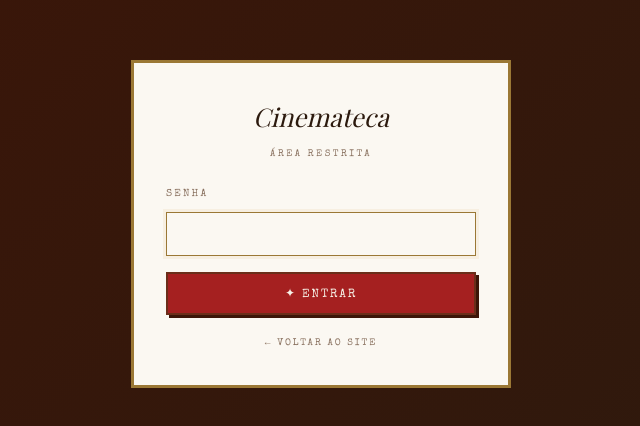
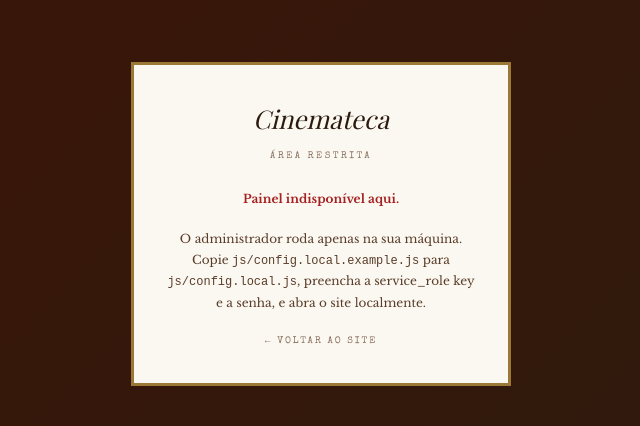
Before and after one commit to Gustavoavitor/filmes, a plain HTML site: page admin.html in a window 1280 px wide. Shown: the part 176-602 px from the top of the page, without its empty margins (319-959 px from the left). Drawn offline with nearby package versions, Linux system fonts and the light colour scheme; a web font is replaced by a local one.

Commit message:
Separa credenciais públicas das secretas para permitir deploy
O js/config.js é servido como arquivo estático. Com a service_role key
dentro dele, publicar o site entregaria a qualquer visitante uma chave que
ignora todo o RLS — leitura, alteração e exclusão de qualquer tabela — além
da senha do painel, no mesmo arquivo.

Agora a configuração é dividida:

- js/config.js  (versionado)  url + anon key. A anon key é feita para ficar
  exposta: as políticas de RLS do schema já limitam o que ela pode fazer.
- js/config.local.js  (no .gitignore)  service_role key + ADMIN_PASSWORD.
  Carregado só pelo admin.html, com js/config.local.example.js como modelo.

Em produção o arquivo local não existe, então:
- o painel de administração mostra um aviso e não abre, mesmo com sessão
  anterior no sessionStorage;
- sem adminKey, nenhuma escrita é possível ainda que o portão fosse burlado;
- o link "Admin" é removido da navegação fora de localhost, para não virar
  um 404 na barra.

O site público continua completo: coleção, ficha dos filmes, recomendações
e envio de comentários funcionam só com a anon key.

configIncompleta() passa a verificar apenas url e anonKey; a checagem da
chave de admin virou semChaveAdmin().

README ganhou a seção de deploy na Vercel e o passo a passo dos dois
arquivos de configuração.

Co-Authored-By: Claude Opus 5 <noreply@anthropic.com>

```diff
--- a/admin.html
+++ b/admin.html
@@ -406,6 +406,9 @@
   ══════════════════════════════════════════════════ -->
   <script src="https://cdn.jsdelivr.net/npm/@supabase/supabase-js@2/dist/umd/supabase.min.js"></script>
   <script src="js/config.js"></script>
+  <!-- Fora do repositorio: traz a service_role key e a senha do painel.
+       Em producao o arquivo nao existe e o admin fica indisponivel. -->
+  <script src="js/config.local.js"></script>
   <script src="js/rating.js"></script>
   <script src="js/supabase-client.js"></script>
   <script src="js/admin.js"></script>
--- a/js/admin.js
+++ b/js/admin.js
@@ -26,6 +26,20 @@ function initGate() {
   const form  = document.getElementById('gate-form');
   const input = document.getElementById('gate-password');
   const erro  = document.getElementById('gate-error');
+
+  // Sem js/config.local.js não há service_role key nem senha: é o estado
+  // esperado em produção, já que esse arquivo não vai para o repositório.
+  if (semChaveAdmin() || !ADMIN_PASSWORD) {
+    form.style.display = 'none';
+    erro.style.display = 'block';
+    erro.style.color = 'var(--charcoal-mid)';
+    erro.innerHTML = `
+      <strong style="color:var(--red-cinema)">Painel indisponível aqui.</strong><br /><br />
+      O administrador roda apenas na sua máquina. Copie
+      <code>js/config.local.example.js</code> para <code>js/config.local.js</code>,
+      preencha a service_role key e a senha, e abra o site localmente.`;
+    return;
+  }
 
   if (sessionStorage.getItem(SESSION_KEY) === '1') {
     abrirPainel();
--- a/js/config.js
+++ b/js/config.js
@@ -1,23 +1,33 @@
 // ============================================================
 // CINEMATECA PESSOAL — Supabase Configuration
 // ============================================================
+// Este arquivo VAI para o repositório e é servido publicamente.
+// Só coloque aqui o que pode ser lido por qualquer visitante.
+//
 // INSTRUÇÕES:
 // 1. Acesse https://supabase.com e crie uma conta gratuita
 // 2. Crie um novo projeto
 // 3. Vá em Project Settings > API
 // 4. Copie o "Project URL" e a "anon public" key abaixo
-// 5. Para o Admin Panel, você precisará também da "service_role" key
-//    (mas mantenha ela APENAS no admin.html, nunca exponha publicamente)
+//
+// A "anon public" key é feita para ficar exposta no navegador: ela
+// respeita as políticas de Row Level Security definidas no
+// supabase-schema.sql (leitura pública, e inserção só em comentários).
+//
+// A "service_role" key NÃO entra aqui — veja js/config.local.example.js
 // ============================================================
 
 const SUPABASE_CONFIG = {
-  url:       'https://SEU_PROJETO.supabase.co',   // ← Substitua aqui
-  anonKey:   'SUA_CHAVE_ANONIMA_AQUI',             // ← Substitua aqui
-  adminKey:  'SUA_SERVICE_ROLE_KEY_AQUI',           // ← Apenas para admin
+  url:     'https://SEU_PROJETO.supabase.co',   // ← Substitua aqui
+  anonKey: 'SUA_CHAVE_ANONIMA_AQUI',            // ← Substitua aqui
+
+  // Preenchida por js/config.local.js, que fica fora do repositório.
+  // Em produção continua nula, e o painel de administração não abre.
+  adminKey: null,
 };
 
-// Senha do painel de administração (simples, para uso pessoal)
-const ADMIN_PASSWORD = 'cinemateca2024'; // ← Mude para uma senha sua
+// Idem: definida em js/config.local.js. Sem ela o admin não abre.
+let ADMIN_PASSWORD = null;
 
 // Configurações gerais do site
 const SITE_CONFIG = {
--- a/js/supabase-client.js
+++ b/js/supabase-client.js
@@ -172,13 +172,33 @@ function formatDate(iso) {
   });
 }
 
-// As credenciais ainda sao as de exemplo do config.js?
-// Sem isso, cada requisicao fica pendurada no DNS ate dar timeout.
+// As credenciais públicas ainda são as de exemplo do config.js?
+// Sem esse teste, cada requisição fica pendurada no DNS até dar timeout.
 function configIncompleta() {
-  return SUPABASE_CONFIG.url.includes("SEU_PROJETO") ||
-         SUPABASE_CONFIG.anonKey.includes("SUA_CHAVE") ||
-         SUPABASE_CONFIG.adminKey.includes("SUA_SERVICE_ROLE_KEY");
+  const { url, anonKey } = SUPABASE_CONFIG;
+  return !url || !anonKey ||
+         url.includes('SEU_PROJETO') ||
+         anonKey.includes('SUA_CHAVE');
 }
+
+// A service_role key vem de js/config.local.js, que fica fora do
+// repositório. Em produção ela não existe e o admin não deve abrir.
+function semChaveAdmin() {
+  const k = SUPABASE_CONFIG.adminKey;
+  return !k || k.includes('SUA_SERVICE_ROLE_KEY');
+}
+
+// O painel só existe rodando localmente, então o link some em produção
+// para não virar um 404 na navegação.
+function ehAmbienteLocal() {
+  return ['localhost', '127.0.0.1', '::1', ''].includes(window.location.hostname);
+}
+
+document.addEventListener('DOMContentLoaded', () => {
+  if (!ehAmbienteLocal()) {
+    document.getElementById('nav-admin')?.remove();
+  }
+});
 
 function escapeHtml(str) {
   return String(str ?? '')
```
Also changed, not shown: js/config.local.example.js (added, +22 -0 lines), 2 other files.
